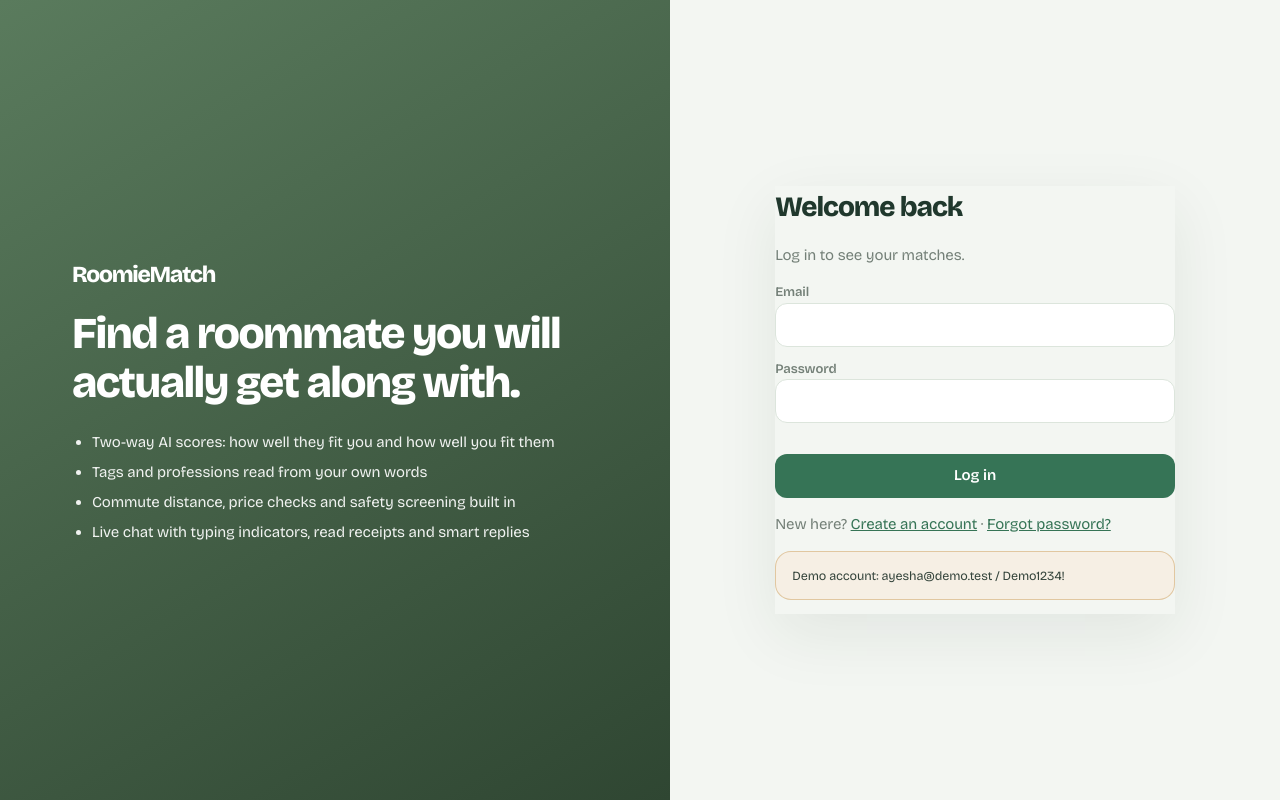
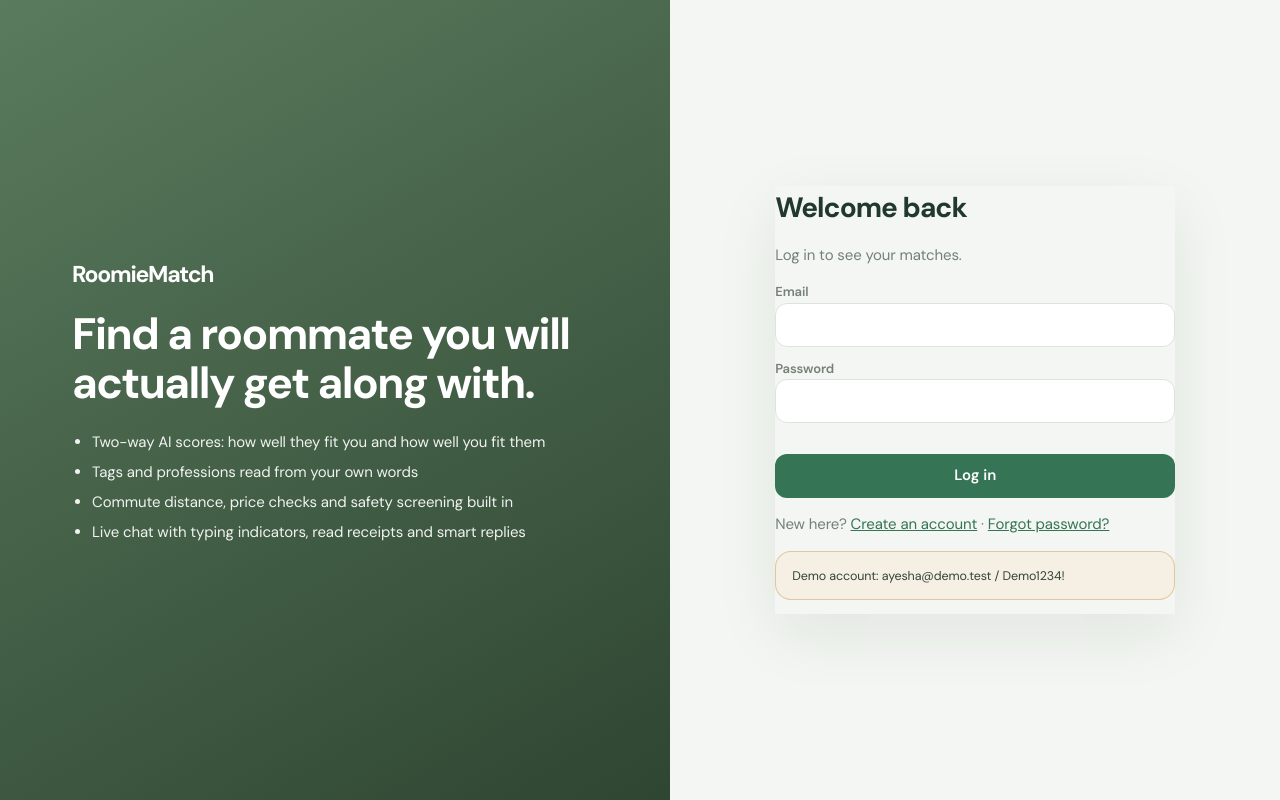
Before and after one commit to hafscammer/smart-roommate-finder, a website with bundled scripts: page cloudflare-version/public/index.html in a window 1280 px wide. Built offline with nearby package versions, Linux system fonts and the light colour scheme.

Commit message:
Load refined DM Sans typography

```diff
--- a/cloudflare-version/public/index.html
+++ b/cloudflare-version/public/index.html
@@ -4,7 +4,7 @@
 <link rel="preconnect" href="https://fonts.googleapis.com">
 <link rel="preconnect" href="https://fonts.gstatic.com" crossorigin>
 <title>RoomieMatch – Smart Roommate Finder</title>
-<link rel="stylesheet" href="https://fonts.googleapis.com/css2?family=Bricolage+Grotesque:wght@400;600;800&display=swap">
+<link rel="stylesheet" href="https://fonts.googleapis.com/css2?family=Bricolage+Grotesque:wght@400;600;800&family=DM+Sans:wght@400;500;600;700&display=swap">
 <link rel="stylesheet" href="css/styles.css">
 </head><body class="out">
 <div class="shell"><aside id="side"></aside><div class="content"><div id="banner"></div><main id="app"></main></div></div>
```
